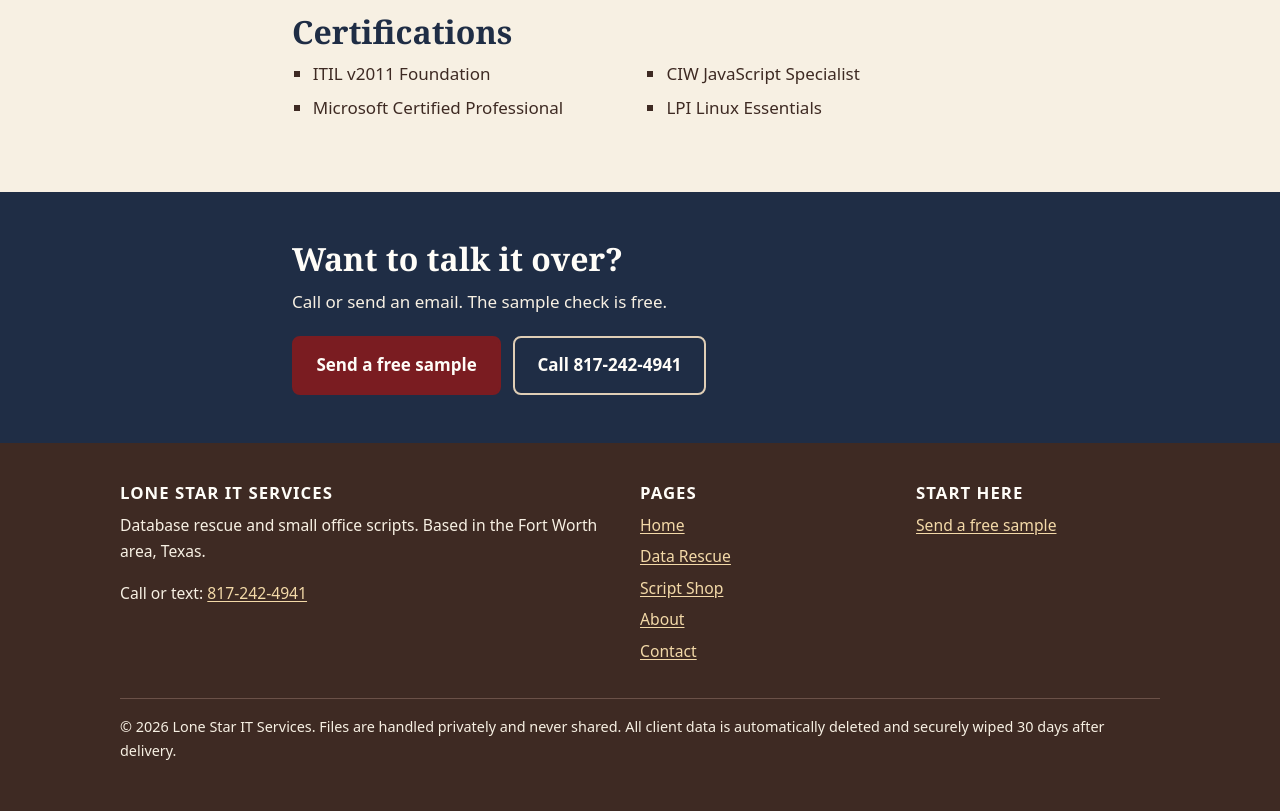
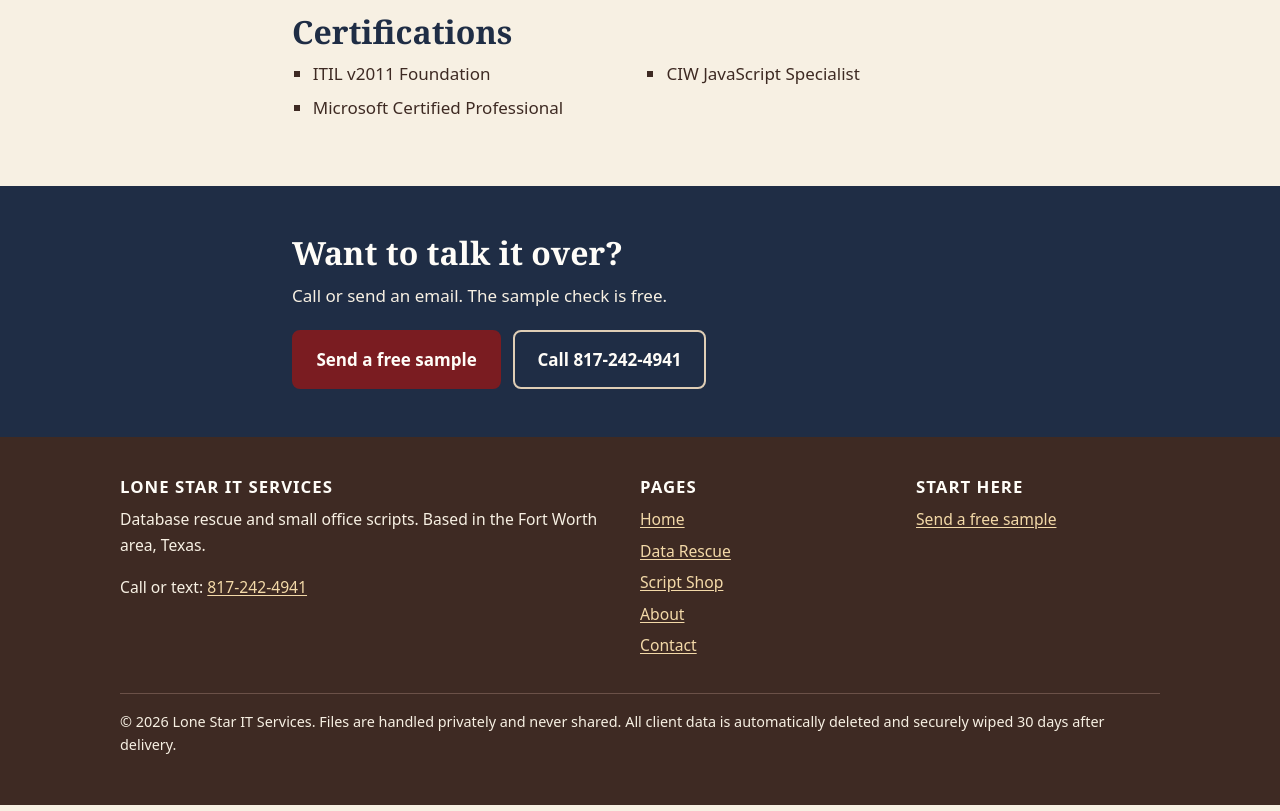
Before and after one commit to scottcarsten/lonestaritservice.com, a plain HTML site: page about/index.html in a window 1280 px wide. Shown: the part 835-1646 px from the top of the page. Drawn offline with Linux system fonts and the light colour scheme.

Commit message:
About page: cap certifications at three
Co-Authored-By: Claude Sonnet 5.5 <noreply@anthropic.com>

```diff
--- a/about/index.html
+++ b/about/index.html
@@ -127,7 +127,7 @@
 </ul>
 <h2>Certifications</h2>
 <ul class="certs">
-<li>ITIL v2011 Foundation</li><li>Microsoft Certified Professional</li><li>CIW JavaScript Specialist</li><li>LPI Linux Essentials</li></ul>
+<li>ITIL v2011 Foundation</li><li>Microsoft Certified Professional</li><li>CIW JavaScript Specialist</li></ul>
 </div>
 </section>
 <section class="band-navy">
```
